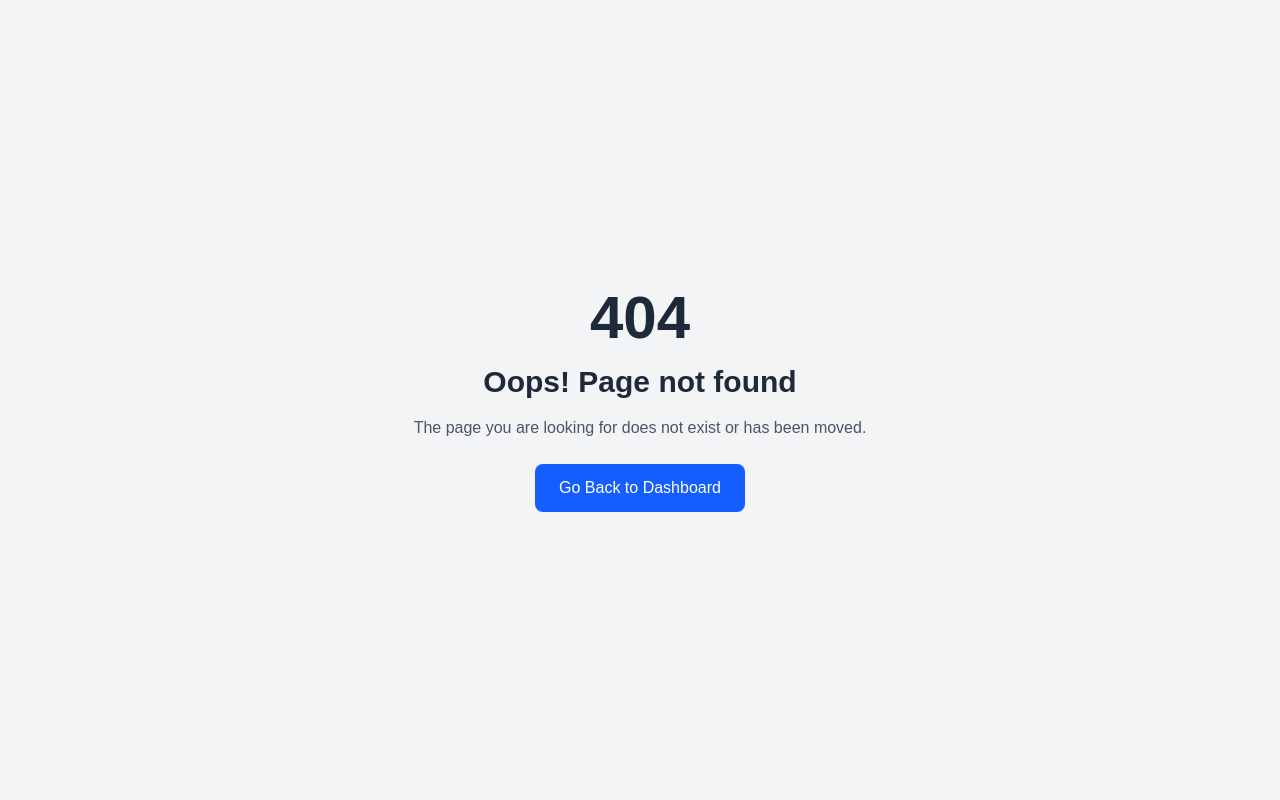
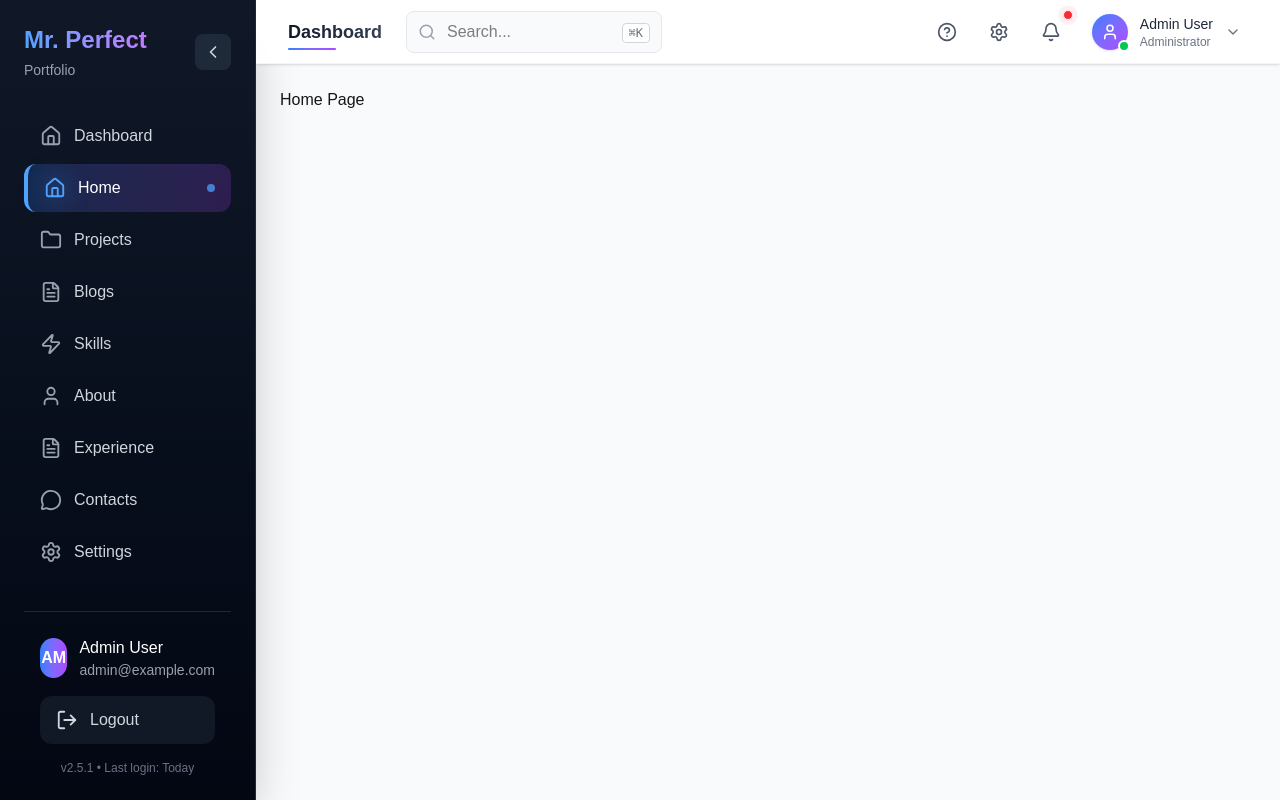
Before and after one commit to iamsajudev/perfect-s-admin, a Next.js app: page /home in a window 1280 px wide. Before the commit this address had no page. Built offline with nearby package versions, Linux system fonts and the light colour scheme; sample sign-in values are in the browser's storage.

Commit message:
some chanes done

```diff
--- a/src/app/(auth)/login/page.tsx
+++ b/src/app/(auth)/login/page.tsx
@@ -70,7 +70,7 @@ export default function LoginPage() {
   };
 
   return (
-    <div className="min-h-screen flex items-center justify-center bg-gradient-to-br from-gray-50 via-white to-blue-50 p-4">
+    <div className="min-h-screen flex items-center justify-center bg-linear-to-br from-gray-50 via-white to-blue-50 p-4">
       <div className="absolute inset-0 overflow-hidden">
         <div className="absolute -top-40 -right-40 w-80 h-80 bg-purple-300 rounded-full mix-blend-multiply filter blur-3xl opacity-20 animate-blob"></div>
         <div className="absolute -bottom-40 -left-40 w-80 h-80 bg-blue-300 rounded-full mix-blend-multiply filter blur-3xl opacity-20 animate-blob animation-delay-2000"></div>
@@ -79,15 +79,15 @@ export default function LoginPage() {
 
       <div className="relative w-full max-w-md">
         {/* Decorative Elements */}
-        <div className="absolute -top-6 -right-6 w-12 h-12 bg-gradient-to-br from-blue-500 to-purple-500 rounded-xl rotate-12"></div>
-        <div className="absolute -bottom-6 -left-6 w-10 h-10 bg-gradient-to-br from-orange-400 to-pink-500 rounded-full"></div>
+        <div className="absolute -top-6 -right-6 w-12 h-12 bg-linear-to-br from-blue-500 to-purple-500 rounded-xl rotate-12"></div>
+        <div className="absolute -bottom-6 -left-6 w-10 h-10 bg-linear-to-br from-orange-400 to-pink-500 rounded-full"></div>
 
         <div className="bg-white/90 backdrop-blur-sm rounded-2xl shadow-2xl border border-gray-100 overflow-hidden">
           {/* Header */}
           <div className="pt-8 px-8 text-center">
             <div className="flex justify-center mb-4">
               <div className="relative">
-                <div className="w-16 h-16 bg-gradient-to-br from-blue-500 to-purple-600 rounded-2xl flex items-center justify-center shadow-lg">
+                <div className="w-16 h-16 bg-linear-to-br from-blue-500 to-purple-600 rounded-2xl flex items-center justify-center shadow-lg">
                   <Shield className="text-white" size={32} />
                 </div>
                 <div className="absolute -top-2 -right-2">
@@ -95,7 +95,7 @@ export default function LoginPage() {
                 </div>
               </div>
             </div>
-            <h1 className="text-3xl font-bold bg-gradient-to-r from-gray-900 to-gray-700 bg-clip-text text-transparent">
+            <h1 className="text-3xl font-bold bg-linear-to-r from-gray-900 to-gray-700 bg-clip-text text-transparent">
               Admin Portal
             </h1>
             <p className="text-gray-600 mt-2">
@@ -219,7 +219,7 @@ export default function LoginPage() {
             <div className="space-y-3">
               <Button
                 type="submit"
-                className="w-full cursor-pointer py-3 bg-gradient-to-r from-blue-500 to-purple-600 hover:from-blue-600 hover:to-purple-700 text-white font-semibold rounded-xl shadow-lg hover:shadow-xl transform hover:-translate-y-0.5 transition-all duration-200 disabled:opacity-50 disabled:cursor-not-allowed disabled:transform-none"
+                className="w-full cursor-pointer py-3 bg-linear-to-r from-blue-500 to-purple-600 hover:from-blue-600 hover:to-purple-700 text-white font-semibold rounded-xl shadow-lg hover:shadow-xl transform hover:-translate-y-0.5 transition-all duration-200 disabled:opacity-50 disabled:cursor-not-allowed disabled:transform-none"
                 disabled={isLoading || isDemoLoading || !email || !password}
               >
                 {isLoading ? (
@@ -252,7 +252,7 @@ export default function LoginPage() {
           </form>
 
           {/* Footer */}
-          <div className="px-8 py-6 bg-gradient-to-r from-gray-50 to-gray-100/50 border-t border-gray-200">
+          <div className="px-8 py-6 bg-linear-to-r from-gray-50 to-gray-100/50 border-t border-gray-200">
             <div className="flex items-center justify-center gap-4 text-sm text-gray-600">
               <div className="flex items-center gap-2">
                 <div className="w-2 h-2 bg-green-500 rounded-full animate-pulse"></div>
--- /dev/null
+++ b/src/app/(dashboard)/home/page.tsx
@@ -0,0 +1,11 @@
+import React from 'react';
+
+const page = () => {
+    return (
+        <div>
+            Home Page
+        </div>
+    );
+};
+
+export default page;
--- a/src/components/dashboard/DashboardPage.tsx
+++ b/src/components/dashboard/DashboardPage.tsx
@@ -88,7 +88,7 @@ const DashboardPage = () => {
           <p className="text-gray-600 mt-2">Welcome back! Here's what's happening with your portfolio.</p>
         </div>
         <div className="flex items-center gap-3">
-          <button className="px-4 py-2 bg-gradient-to-r from-blue-500 to-purple-500 text-white rounded-lg font-medium hover:opacity-90 transition-opacity flex items-center gap-2">
+          <button className="px-4 py-2 bg-linear-to-r from-blue-500 to-purple-500 text-white rounded-lg font-medium hover:opacity-90 transition-opacity flex items-center gap-2">
             <Download size={18} />
             Export Report
           </button>
@@ -153,7 +153,7 @@ const DashboardPage = () => {
                     <span className="text-sm font-medium text-gray-900">{project.completion}%</span>
                     <div className="w-24 h-2 bg-gray-100 rounded-full overflow-hidden">
                       <div
-                        className="h-full bg-gradient-to-r from-blue-500 to-purple-500"
+                        className="h-full bg-linear-to-r from-blue-500 to-purple-500"
                         style={{ width: `${project.completion}%` }}
                       ></div>
                     </div>
@@ -178,13 +178,13 @@ const DashboardPage = () => {
           </div>
 
           <div className="space-y-6">
-            <div className="p-4 bg-gradient-to-r from-blue-50 to-purple-50 rounded-xl">
+            <div className="p-4 bg-linear-to-r from-blue-50 to-purple-50 rounded-xl">
               <div className="flex items-center justify-between mb-3">
                 <span className="font-medium text-gray-900">Monthly Visitors Goal</span>
                 <span className="text-sm text-gray-600">15,000 target</span>
               </div>
               <div className="w-full h-3 bg-white rounded-full overflow-hidden">
-                <div className="h-full bg-gradient-to-r from-blue-500 to-purple-500" style={{ width: '83%' }}></div>
+                <div className="h-full bg-linear-to-r from-blue-500 to-purple-500" style={{ width: '83%' }}></div>
               </div>
               <div className="flex justify-between mt-2 text-sm text-gray-600">
                 <span>12,458 achieved</span>
--- a/src/components/layout/Navbar.tsx
+++ b/src/components/layout/Navbar.tsx
@@ -33,7 +33,12 @@ export default function Navbar() {
   const notifications = [
     { id: 1, text: "New project submission", time: "2 min ago", read: false },
     { id: 2, text: "Contact form completed", time: "1 hour ago", read: true },
-    { id: 3, text: "System backup successful", time: "3 hours ago", read: true },
+    {
+      id: 3,
+      text: "System backup successful",
+      time: "3 hours ago",
+      read: true,
+    },
     { id: 4, text: "New user registered", time: "5 hours ago", read: true },
   ];
 
@@ -74,10 +79,10 @@ export default function Navbar() {
       {/* Left - Title & Search */}
       <div className="flex items-center gap-6">
         <div className="relative">
-          <h1 className="text-lg font-semibold bg-gradient-to-r from-gray-900 to-gray-700 bg-clip-text text-transparent">
+          <h1 className="text-lg font-semibold bg-linear-to-r from-gray-900 to-gray-700 bg-clip-text text-transparent">
             Dashboard
           </h1>
-          <div className="absolute -bottom-1 left-0 w-12 h-0.5 bg-gradient-to-r from-blue-500 to-purple-500 rounded-full" />
+          <div className="absolute -bottom-1 left-0 w-12 h-0.5 bg-linear-to-r from-blue-500 to-purple-500 rounded-full" />
         </div>
 
         {/* Search Bar */}
@@ -90,7 +95,7 @@ export default function Navbar() {
             <input
               type="text"
               placeholder="Search..."
-              className="pl-10 pr-4 py-2 w-64 bg-gray-50 border border-gray-200 rounded-lg focus:outline-none focus:ring-2 focus:ring-blue-500/30 focus:border-blue-500 transition-all hover:border-gray-300"
+              className="pl-10 pr-4 py-2 text-black w-64 bg-gray-50 border border-gray-200 rounded-lg focus:outline-none focus:ring-2 focus:ring-blue-500/30 focus:border-blue-500 transition-all hover:border-gray-300"
             />
             <div className="absolute right-3 top-1/2 transform -translate-y-1/2">
               <kbd className="px-1.5 py-0.5 text-xs border border-gray-300 rounded bg-white text-gray-500">
@@ -134,18 +139,18 @@ export default function Navbar() {
         {/* Help */}
         <button className="p-2 rounded-lg hover:bg-gray-100 transition-colors relative group">
           <HelpCircle size={20} className="text-gray-600" />
-          <div className="absolute bottom-full right-0 mb-2 px-3 py-1.5 bg-gray-900 text-white text-xs rounded-lg opacity-0 group-hover:opacity-100 transition-opacity whitespace-nowrap shadow-lg">
+          <div className="absolute top-10 right-0 mb-2 px-3 py-1.5 bg-gray-900 text-white text-xs rounded-lg opacity-0 group-hover:opacity-100 transition-opacity whitespace-nowrap shadow-lg">
             Help & Support
-            <div className="absolute top-full right-2 -mt-1 w-0 h-0 border-l-4 border-r-4 border-t-4 border-l-transparent border-r-transparent border-t-gray-900"></div>
+            <div className="absolute bottom-0 right-2 -mt-1 w-0 h-0 border-l-4 border-r-4 border-t-4 border-l-transparent border-r-transparent border-t-gray-900"></div>
           </div>
         </button>
 
         {/* Settings */}
         <button className="p-2 rounded-lg hover:bg-gray-100 transition-colors relative group">
           <Settings size={20} className="text-gray-600" />
-          <div className="absolute bottom-full right-0 mb-2 px-3 py-1.5 bg-gray-900 text-white text-xs rounded-lg opacity-0 group-hover:opacity-100 transition-opacity whitespace-nowrap shadow-lg">
+          <div className="absolute top-10 right-0 mb-2 px-3 py-1.5 bg-gray-900 text-white text-xs rounded-lg opacity-0 group-hover:opacity-100 transition-opacity whitespace-nowrap shadow-lg">
             Settings
-            <div className="absolute top-full right-2 -mt-1 w-0 h-0 border-l-4 border-r-4 border-t-4 border-l-transparent border-r-transparent border-t-gray-900"></div>
+            <div className="absolute bottom-0 right-2 -mt-1 w-0 h-0 border-l-4 border-r-4 border-t-4 border-l-transparent border-r-transparent border-t-gray-900"></div>
           </div>
         </button>
 
@@ -165,9 +170,9 @@ export default function Navbar() {
                 <span className="absolute -top-1 -right-1 w-2.5 h-2.5 bg-red-500 rounded-full animate-ping"></span>
               </>
             )}
-            <div className="absolute bottom-full right-0 mb-2 px-3 py-1.5 bg-gray-900 text-white text-xs rounded-lg opacity-0 group-hover:opacity-100 transition-opacity whitespace-nowrap shadow-lg">
+            <div className="absolute top-10 right-0 mb-2 px-3 py-1.5 bg-gray-900 text-white text-xs rounded-lg opacity-0 group-hover:opacity-100 transition-opacity whitespace-nowrap shadow-lg">
               Notifications
-              <div className="absolute top-full right-2 -mt-1 w-0 h-0 border-l-4 border-r-4 border-t-4 border-l-transparent border-r-transparent border-t-gray-900"></div>
+              <div className="absolute bottom-0 right-2 -mt-1 w-0 h-0 border-l-4 border-r-4 border-t-4 border-l-transparent border-r-transparent border-t-gray-900"></div>
             </div>
           </button>
 
@@ -177,7 +182,9 @@ export default function Navbar() {
               <div className="p-4 border-b border-gray-100">
                 <div className="flex justify-between items-center">
                   <div>
-                    <h3 className="font-semibold text-gray-800">Notifications</h3>
+                    <h3 className="font-semibold text-gray-800">
+                      Notifications
+                    </h3>
                     <p className="text-xs text-gray-500 mt-0.5">
                       {unreadCount} unread
                     </p>
@@ -202,7 +209,7 @@ export default function Navbar() {
                   >
                     <div className="flex items-start gap-3">
                       <div
-                        className={`mt-1 flex-shrink-0 w-2 h-2 rounded-full ${
+                        className={`mt-1 shrink-0 w-2 h-2 rounded-full ${
                           !notification.read ? "bg-blue-500" : "bg-gray-300"
                         }`}
                       />
@@ -215,7 +222,7 @@ export default function Navbar() {
                         </p>
                       </div>
                       {!notification.read && (
-                        <div className="flex-shrink-0">
+                        <div className="shrink-0">
                           <div className="w-2 h-2 bg-blue-500 rounded-full"></div>
                         </div>
                       )}
@@ -239,7 +246,7 @@ export default function Navbar() {
             className="flex items-center gap-3 p-1.5 rounded-xl hover:bg-gray-100 transition-colors group border border-transparent hover:border-gray-200"
           >
             <div className="relative">
-              <div className="w-9 h-9 bg-gradient-to-br from-blue-500 to-purple-500 rounded-full flex items-center justify-center shadow-sm">
+              <div className="w-9 h-9 bg-linear-to-br from-blue-500 to-purple-500 rounded-full flex items-center justify-center shadow-sm">
                 <User size={18} className="text-white" />
               </div>
               <div className="absolute -bottom-0.5 -right-0.5 w-3 h-3 bg-green-500 rounded-full border-2 border-white"></div>
@@ -260,7 +267,7 @@ export default function Navbar() {
             <div className="absolute right-0 mt-2 w-56 bg-white border border-gray-200 rounded-xl shadow-xl overflow-hidden z-50 animate-in fade-in slide-in-from-top-5 duration-200">
               <div className="p-4 border-b border-gray-100">
                 <div className="flex items-center gap-3">
-                  <div className="w-11 h-11 bg-gradient-to-br from-blue-500 to-purple-500 rounded-full flex items-center justify-center shadow-sm">
+                  <div className="w-11 h-11 bg-linear-to-br from-blue-500 to-purple-500 rounded-full flex items-center justify-center shadow-sm">
                     <User size={20} className="text-white" />
                   </div>
                   <div>
--- a/src/components/layout/Sidebar.tsx
+++ b/src/components/layout/Sidebar.tsx
@@ -3,10 +3,12 @@ import Link from "next/link";
 import { usePathname } from "next/navigation";
 import {
   Home,
-  FolderKanban,
+  House,
+  Folder,
   FileText,
   Zap,
-  Contact,
+  User,
+  MessageCircle,
   Settings,
   LogOut,
   ChevronLeft,
@@ -16,13 +18,15 @@ import { useState } from "react";
 import { useAuth } from "@/hooks/useAuth";
 
 const navItems = [
-  { name: "Dashboard", href: "/dashboard", icon: Home },
-  { name: "Projects", href: "/projects", icon: FolderKanban },
-  { name: "Blogs", href: "/blogs", icon: FileText },
-  { name: "Skills", href: "/skills", icon: Zap },
-  { name: "About", href: "/about", icon: Contact },
-  { name: "Contacts", href: "/contacts", icon: Contact },
-  { name: "Settings", href: "/settings", icon: Settings },
+  { name: "Dashboard", href: "/dashboard", icon: Home },          // main dashboard
+  { name: "Home", href: "/home", icon: House },               // home/projects
+  { name: "Projects", href: "/projects", icon: Folder },          // folder/project collection
+  { name: "Blogs", href: "/blogs", icon: FileText },              // file/blog post
+  { name: "Skills", href: "/skills", icon: Zap },                 // skills/abilities
+  { name: "About", href: "/about", icon: User },                  // user info / about me
+  { name: "Experience", href: "/experience", icon: FileText },    // experience entries
+  { name: "Contacts", href: "/contacts", icon: MessageCircle },   // contact/messages
+  { name: "Settings", href: "/settings", icon: Settings },        // settings
 ];
 
 export default function Sidebar() {
```
